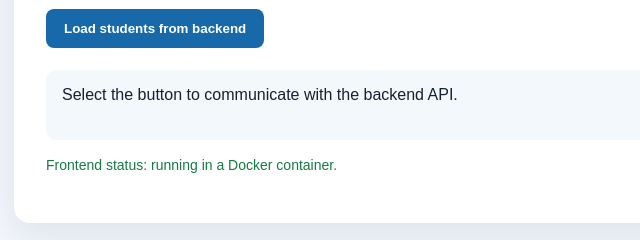
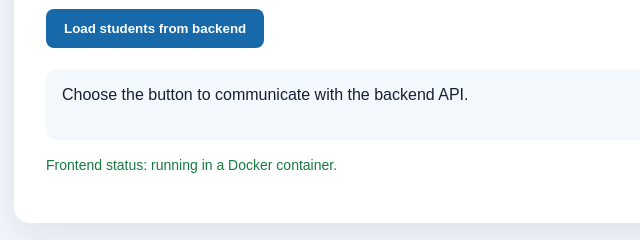
Before and after one commit to Khadidja-Niyodusenga/Docker_project, a plain HTML site: page frontend/index.html in a window 1280 px wide. Shown: the part 363-603 px from the top of the page, 246-886 px from the left. Drawn offline with Linux system fonts and the light colour scheme.

Commit message:
modified text

```diff
--- a/frontend/index.html
+++ b/frontend/index.html
@@ -38,7 +38,7 @@
        Select the button to request student records from the Python Flask backend.</p>
     <button id="loadStudents">Load students from backend</button>
     <div id="result" aria-live="polite">
-      Select the button to communicate with the backend API.
+      Choose the button to communicate with the backend API.
     </div>
     <p class="status">Frontend status: running in a Docker container.</p>
   </main>
```
